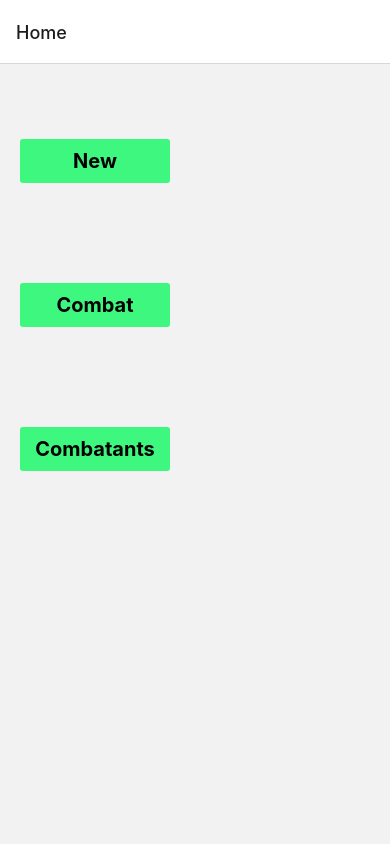
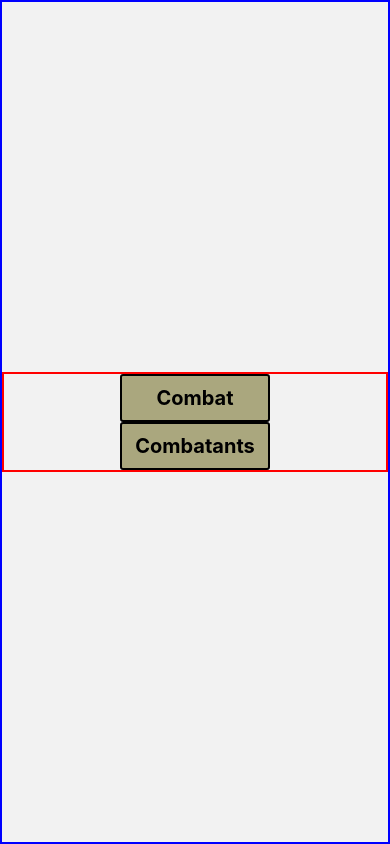
Before and after one commit to applied-sorcery/track-init, a React Native app: screen / in a window 390 px wide. Built offline with nearby package versions, Linux system fonts and the light colour scheme.

Commit message:
layout styling on homescreen

```diff
--- a/App.js
+++ b/App.js
@@ -68,10 +68,10 @@ II) groups screen:
 const CombatScreen = ({navigation, route}) => {
   const [data, setData] = useState([
     {id: 1, title: 'Black', description: ''},
-    {id: 2, title: 'Black', description: ''},
-    {id: 3, title: 'gold', description: ''},
-    {id: 4, title: 'yellow', description: ''},
-    {id: 5, title: 'turqouse', description: ''},
+    {id: 2, title: 'Blue', description: ''},
+    {id: 3, title: 'Gold', description: ''},
+    {id: 4, title: 'Yellow', description: ''},
+    {id: 5, title: 'Turqouse', description: ''},
   ]);
   const [newCharName, setNewCharName] = useState('');
   const onChangeText = text => {
@@ -84,11 +84,23 @@ const CombatScreen = ({navigation, route}) => {
     ]);
   };
 
-  const Item = ({title, description}) => (
+  const onDeleteListItem = id => {
+    // data.map(el => alert(el.id !== id));
+    let dataCopy = data;
+    setData(dataCopy.filter(el => el.id !== id));
+  };
+
+  const onRemove = (id, e) => {
+    setData(data.filter(item => item.id !== id));
+  };
+
+  const Item = ({id, title, description, onRemove}) => (
     <View>
       <View style={styles.itemView}>
         <Text style={styles.titleText}>{title} </Text>
-        <DeleteIcon style={styles.iconSVG} />
+        <TouchableOpacity onPress={() => onRemove()}>
+          <DeleteIcon style={styles.iconSVG} />
+        </TouchableOpacity>
       </View>
 
       <Text>{description} </Text>
@@ -96,7 +108,13 @@ const CombatScreen = ({navigation, route}) => {
   );
 
   const renderItem = ({item}) => (
-    <Item title={item.title} description={item.description} />
+    <Item
+      initiative={item.init}
+      title={item.title}
+      description={item.description}
+      id={item.id}
+      onRemove={() => onRemove(item.id)}
+    />
   );
   return (
     <View>
@@ -141,13 +159,8 @@ const CombatantsScreen = () => {
 
 const HomeScreen = ({navigation}) => {
   return (
-    <View>
+    <View style={styles.container}>
       <View style={styles.buttonView}>
-        <TouchableOpacity
-          style={styles.button}
-          onPress={() => navigation.navigate('Combat', {isNew: true})}>
-          <Text style={styles.btnText}>New</Text>
-        </TouchableOpacity>
         <TouchableOpacity
           style={styles.button}
           onPress={() => navigation.navigate('Combat', {isNew: false})}>
@@ -166,10 +179,21 @@ const HomeScreen = ({navigation}) => {
 const Stack = createStackNavigator();
 
 const App: () => Node = () => {
+  const [combats, setCombats] = useState([]);
+  const [combatants, setCombatants] = useState([]);
+
+  const setAnts = ants => {
+    setCombatants(ants);
+  };
+
   return (
     <NavigationContainer>
       <Stack.Navigator initialRouteName="Home">
-        <Stack.Screen name="Home" component={HomeScreen} />
+        <Stack.Screen
+          name="Home"
+          options={{headerShown: false}}
+          component={HomeScreen}
+        />
         <Stack.Screen name="Combatants" component={CombatantsScreen} />
         <Stack.Screen name="Combat" component={CombatScreen} />
         {/* <Stack.Screen name="Notifications" component={Notifications} />
@@ -185,22 +209,49 @@ export default App;
 const styles = StyleSheet.create({
   titleText: {marginLeft: 60},
   combatBtn: {height: 30, margin: 10, padding: 2},
-  addBtn: {margin: 5, height: 30, padding: 0, width: 75},
-  buttonView: {display: 'flex', marginTop: 25},
+  addBtn: {
+    margin: 5,
+    height: 30,
+    padding: 0,
+    width: 75,
+  },
+  buttonView: {
+    flex: 1,
+    maxHeight: 100,
+    alignItems: 'center',
+    justifyContent: 'space-evenly',
+    borderWidth: 2,
+    borderColor: 'red',
+  },
+
+  buttonView2: {
+    flex: 1,
+    alignItems: 'center',
+    justifyContent: 'space-evenly',
+    borderWidth: 2,
+  },
   btnText: {fontSize: 20, fontWeight: 'bold'},
   button: {
+    // flex: 1,
+    borderWidth: 2,
+    borderColor: 'black',
     alignItems: 'center',
-    marginLeft: 20,
+    marginLeft: 0,
     padding: 10,
-    margin: 50,
+    margin: 0,
     width: 150,
-    backgroundColor: '#3ef77e',
+    backgroundColor: '#aaa77e',
     borderRadius: 3,
   },
   itemView: {flexDirection: 'row', justifyContent: 'space-between'},
   textInput: {width: 100},
   iconSVG: {width: 20, height: 20, marginRight: 10},
-  container: {},
+  container: {
+    flex: 1,
+    justifyContent: 'center',
+    borderWidth: 2,
+    borderColor: 'blue',
+  },
   textInputView: {
     flexDirection: 'row',
     alignItems: 'center',
```
